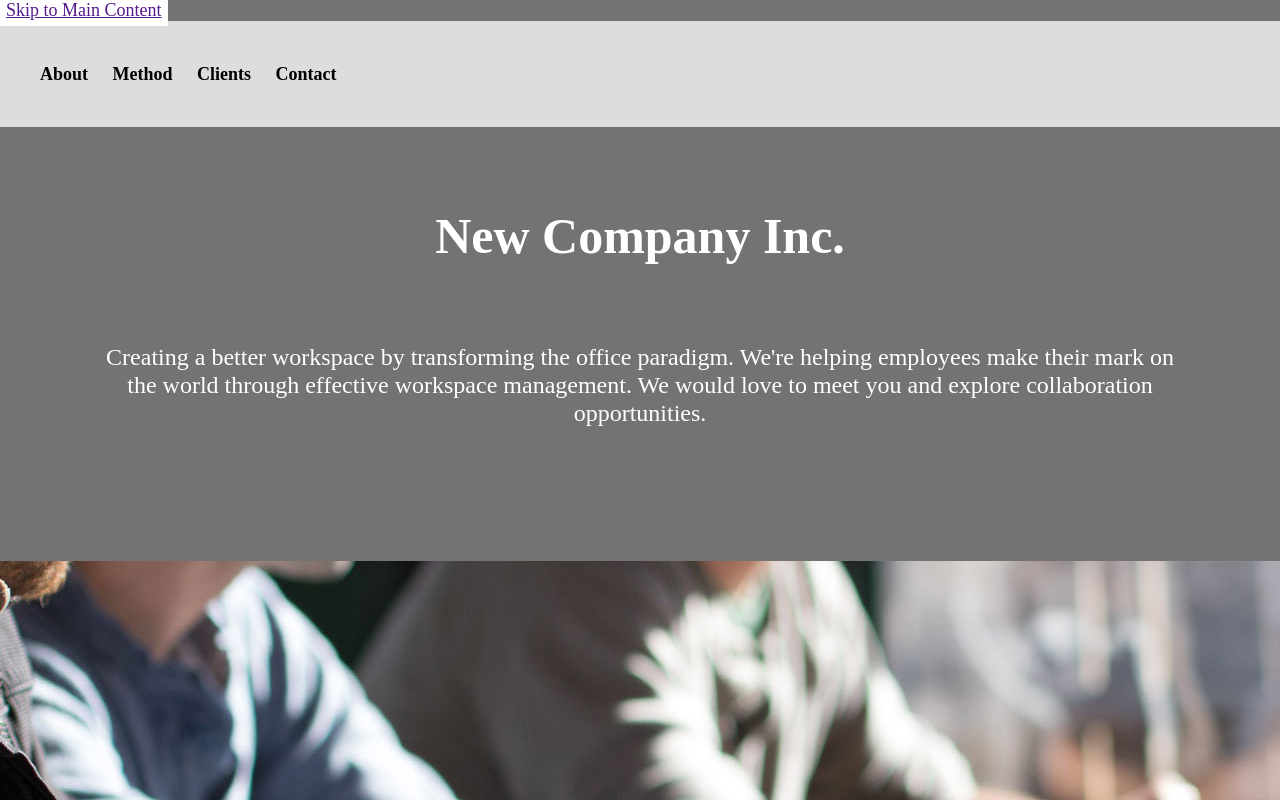
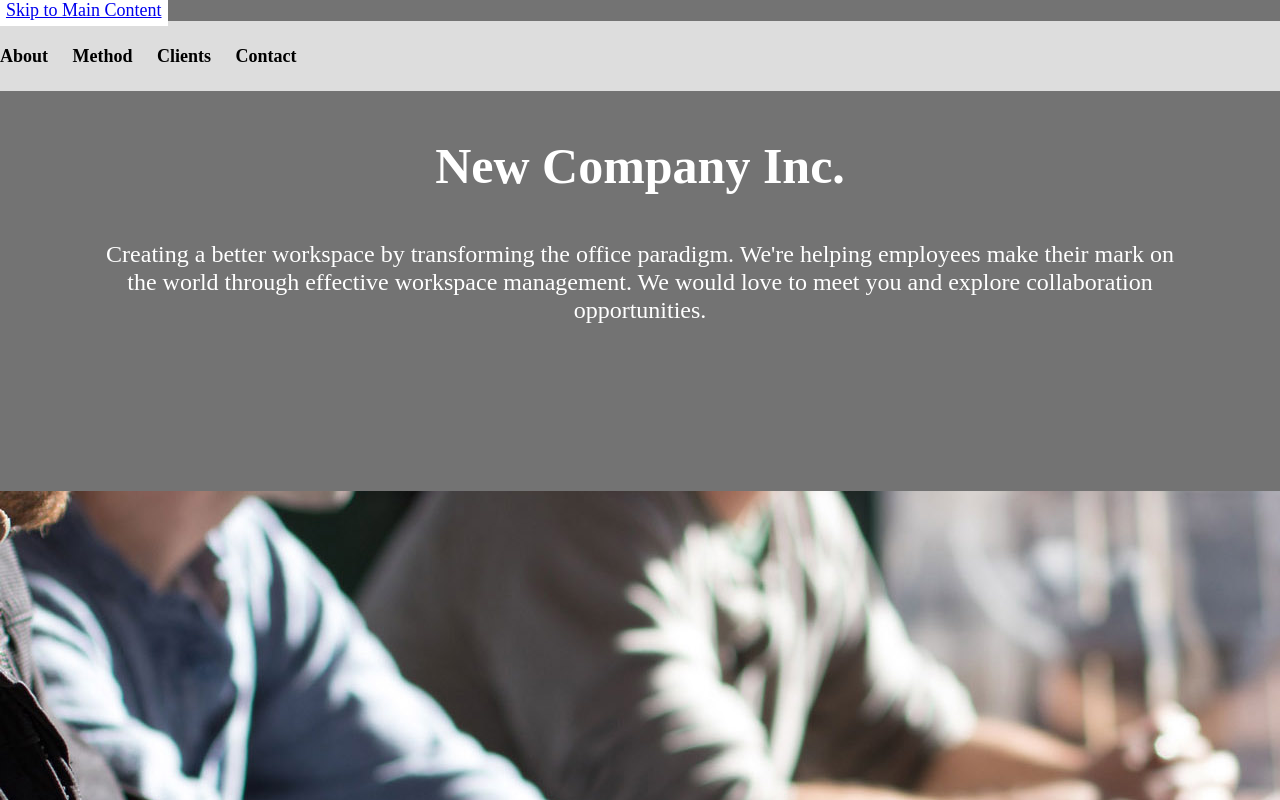
Before and after one commit to eihrke/del10, a plain HTML site: page index.html in a window 1280 px wide. Shown: the top 800 px of the page. Drawn offline with Linux system fonts and the light colour scheme.

Commit message:
Add files via upload

```diff
--- a/index.html
+++ b/index.html
@@ -4,19 +4,19 @@
     <meta charset="utf-8">
     <meta name="viewport" content="width=device-width, initial-scale=1.0">
     <link rel="icon" type="image/png" href="images/logo-drk.png" />
+    <link rel="stylesheet" type="text/css" href="css/reset.css">
     <link rel="stylesheet" type="text/css" href="css/style.css">
-    <link rel="stylesheet" type="text/css" href="css/html5reset.css">
     <title>Newer Company Inc.</title>
   </head>
   <body>
-    <div class="skip"><a href="">Skip to Main Content</a></div>
+    <div class="skip"><a href="#main"  tabindex="0">Skip to Main Content</a></div>
     <header>
       <nav>
           <ul>
-            <li><a href="">About</a></li>
-            <li><a href="">Method</a></li>
-            <li><a href="">Clients</a></li>
-            <li><a href="">Contact</a></li>
+            <li><a href="#about">About</a></li>
+            <li><a href="#method">Method</a></li>
+            <li><a href="#clients">Clients</a></li>
+            <li><a href="#contact">Contact</a></li>
           </ul>
         </nav>
     </header>
```
